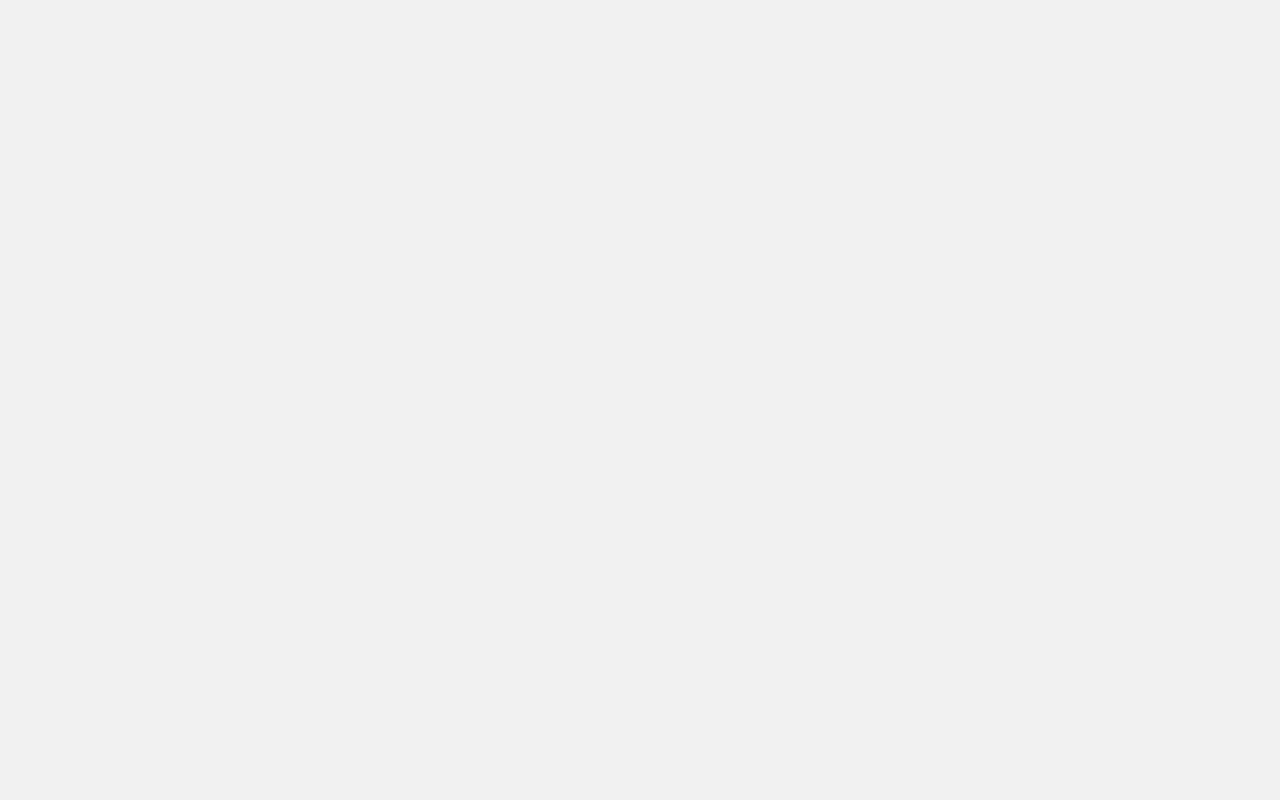
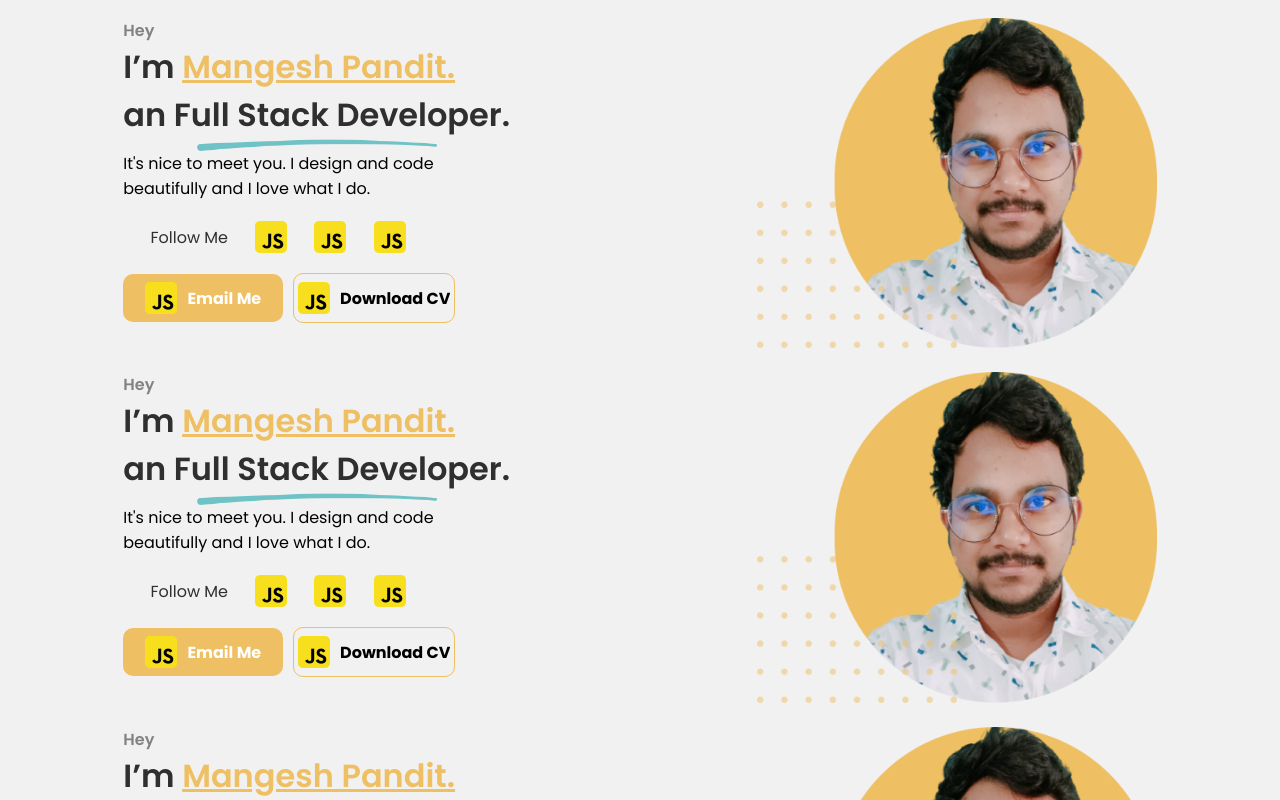
Before and after one commit to alicehack2020/port_of_mangesh, a React (Create React App) app: page / in a window 1280 px wide. Shown: the part 420-1220 px from the top of the page. Before the commit the page ends 800 px from the top, so only its background shows below. Built offline with nearby package versions, Linux system fonts and the light colour scheme.

Commit message:
href issue

```diff
--- a/src/App.js
+++ b/src/App.js
@@ -5,6 +5,9 @@ function App() {
     <>
   <Header/>
   <Hero/>
+  <Hero/>
+  <Hero/>
+  <Hero/>
   </>
   )
 }
--- a/src/components/hero/Hero.jsx
+++ b/src/components/hero/Hero.jsx
@@ -9,7 +9,7 @@ const Hero = () => {
     <div>
         <div className='name_main'>
             <h4 className='hey'>Hey</h4>
-            <h1>I’m  <a href='#'>Mangesh Pandit.</a><br/>an Full Stack Developer.</h1>
+            <h1>I’m  <a href='#/'>Mangesh Pandit.</a><br/>an Full Stack Developer.</h1>
             <img src={line} alt="line"  className='line_image'/>
             <p className='line'>It's nice to meet you. I design and code<br/>
             beautifully and I love what I do.</p>
```
